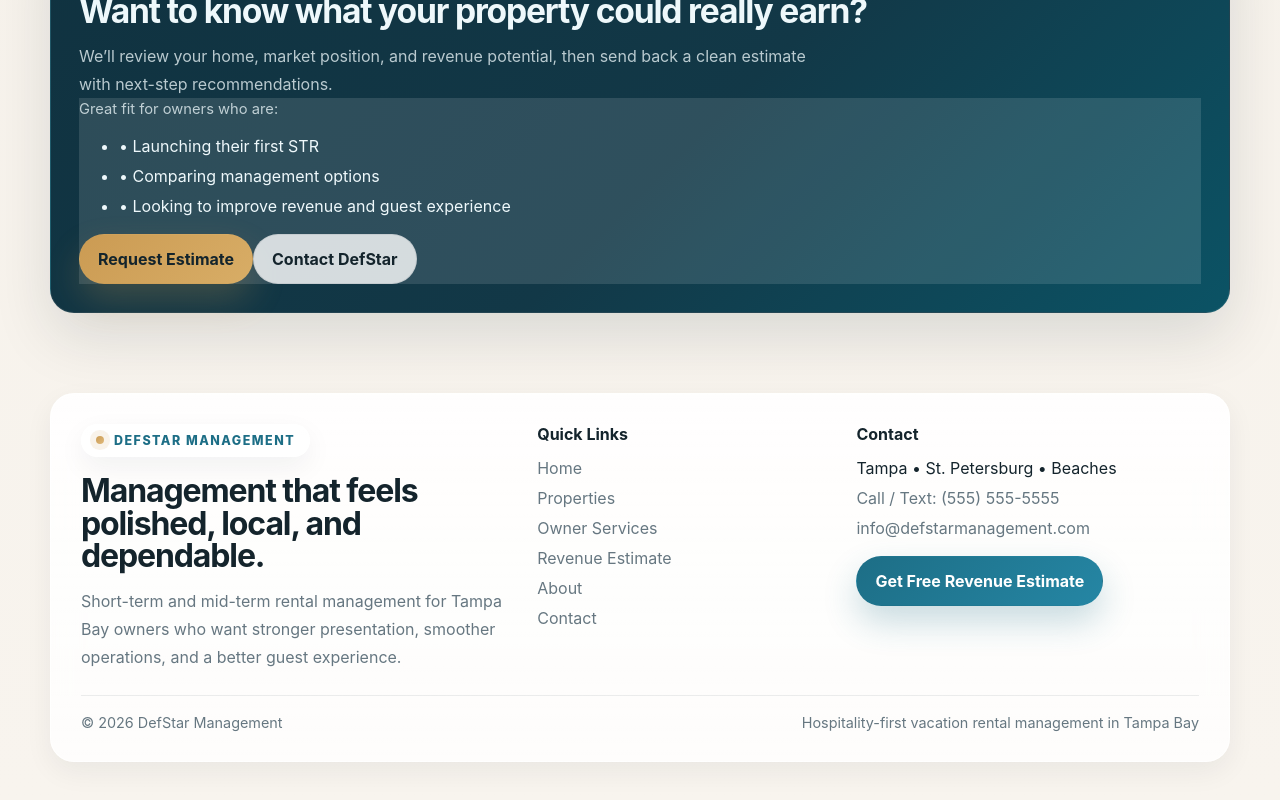
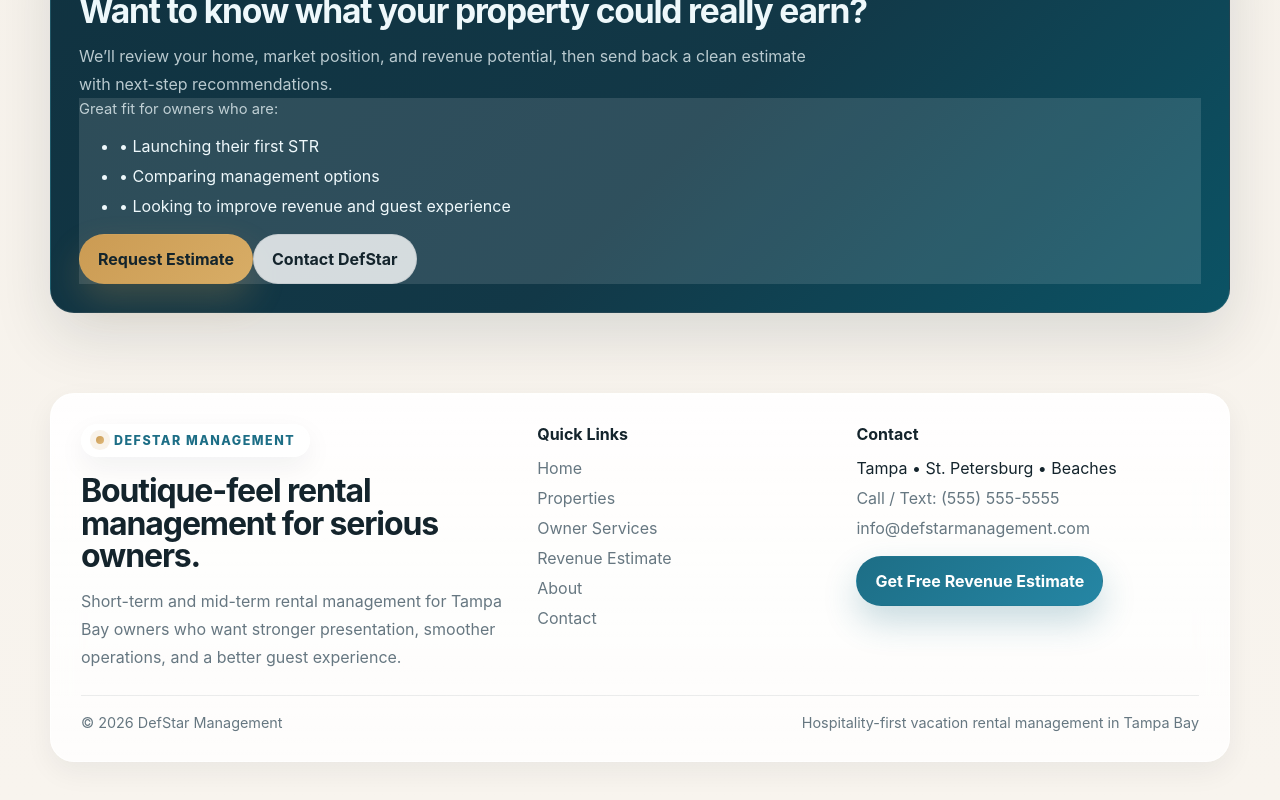
Before and after one commit to defazio75/Defstar, a Next.js app: page / in a window 1280 px wide. Shown: the part 3588-4388 px from the top of the page. Built offline with nearby package versions, Linux system fonts and the light colour scheme.

Commit message:
Update footer description for rental management

```diff
--- a/components/Footer.js
+++ b/components/Footer.js
@@ -9,7 +9,7 @@ export default function Footer() {
             <div>
               <div className="eyebrow">DefStar Management</div>
               <h3 className="section-title" style={{ marginTop: 18, fontSize: "2rem" }}>
-                Management that feels polished, local, and dependable.
+                Boutique-feel rental management for serious owners.
               </h3>
               <p className="section-copy" style={{ marginTop: 14 }}>
                 Short-term and mid-term rental management for Tampa Bay owners who want
```
